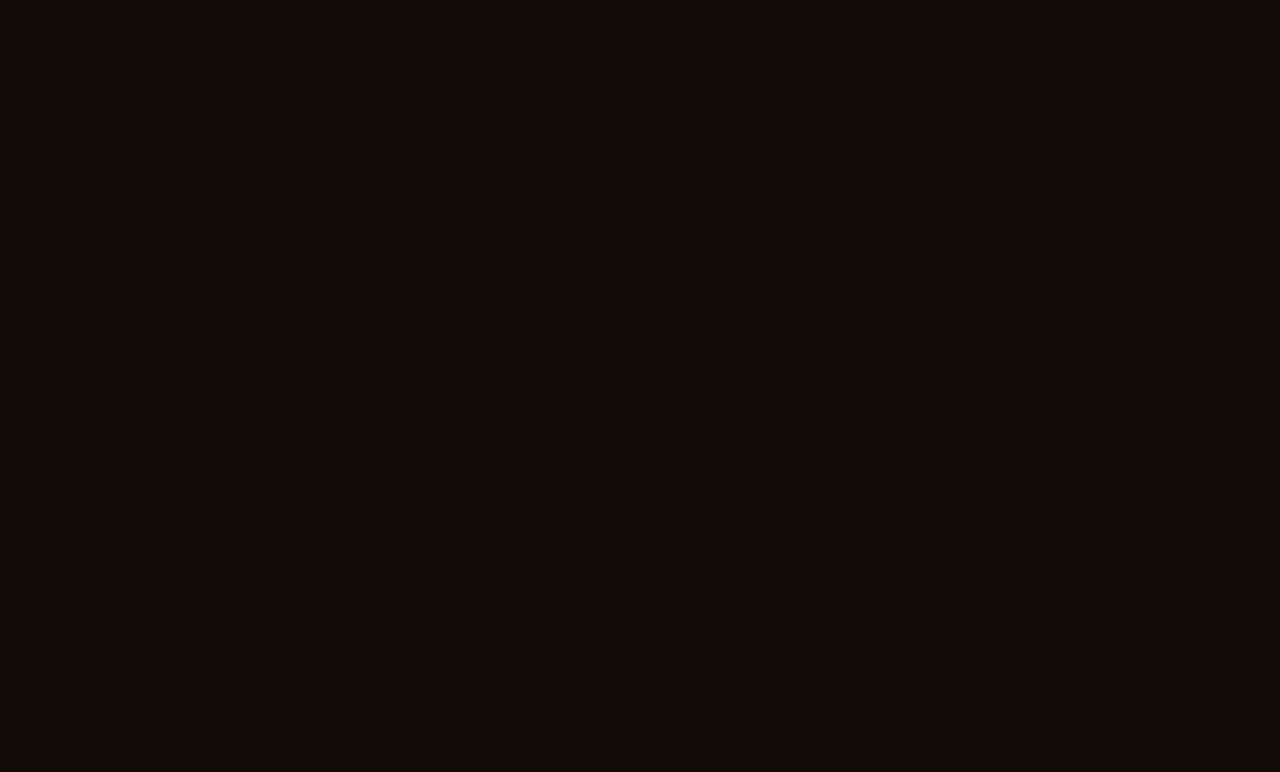
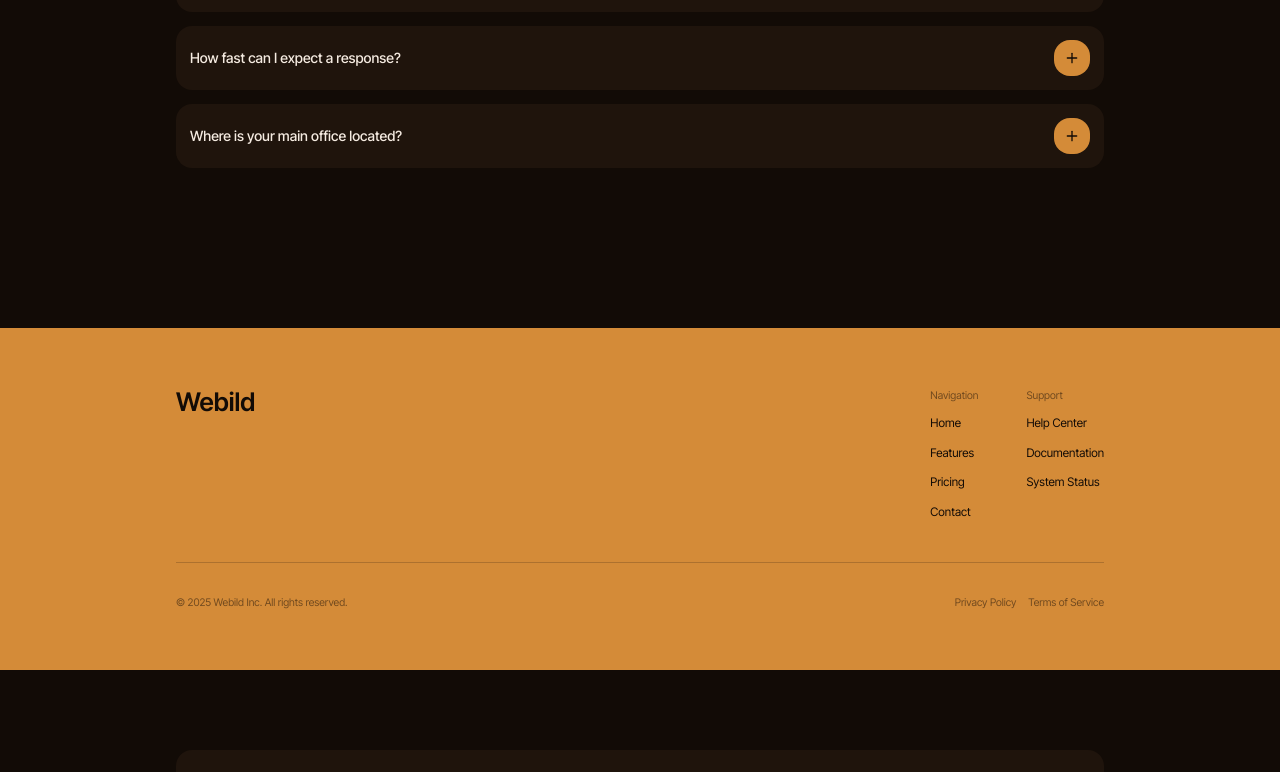
Before and after one commit to dmytro-webild/78870c5f-d4cf-4edf-a522-392944933867, a React (Vite) app: page /contact in a window 1280 px wide. Before the commit this address had no page. Shown: the part 1115-1887 px from the top of the page. Before the commit the page ends 800 px from the top, so only its background shows below. Built offline with nearby package versions, Linux system fonts and the light colour scheme; a web font is replaced by a local one.

Commit message:
Bob AI: Add contact page

```diff
--- a/src/App.tsx
+++ b/src/App.tsx
@@ -3,12 +3,14 @@ import Layout from './components/Layout';
 import HomePage from './pages/HomePage';
 
 import ProductsPage from "@/pages/ProductsPage";
+import ContactPage from "@/pages/ContactPage";
 export default function App() {
   return (
     <Routes>
       <Route element={<Layout />}>
         <Route path="/" element={<HomePage />} />
         <Route path="/products" element={<ProductsPage />} />
+        <Route path="/contact" element={<ContactPage />} />
       </Route>
     </Routes>
   );
--- a/src/components/Layout.tsx
+++ b/src/components/Layout.tsx
@@ -37,6 +37,8 @@ export default function Layout() {
   },
   { name: "Order Online", href: "/order" },
   { name: "Products", href: "/products" },
+  { name: "Contact", href: "/contact" },
+
 
 
 ];
--- /dev/null
+++ b/src/pages/ContactPage.tsx
@@ -0,0 +1,73 @@
+import { routes } from "@/routes";
+import NavbarCentered from "@/components/ui/NavbarCentered";
+import ContactSplitForm from "@/components/sections/contact/ContactSplitForm";
+import FaqSimple from "@/components/sections/faq/FaqSimple";
+import FooterSimple from "@/components/sections/footer/FooterSimple";
+
+export default function ContactPage() {
+  const navItems = routes.map((r) => ({ name: r.label, href: r.path }));
+
+  return (
+    <div className="min-h-screen bg-background text-foreground">
+      <NavbarCentered
+        logo="Webild"
+        navItems={navItems}
+        ctaButton={{ text: "Get Started", href: "/contact" }}
+      />
+      <main className="pt-16">
+        <ContactSplitForm
+          tag="Contact Us"
+          title="We'd love to hear from you"
+          description="Send us a message and our dedicated team will get back to you within 24 hours."
+          inputs={[
+            { name: "fullName", type: "text", placeholder: "Your Full Name", required: true },
+            { name: "email", type: "email", placeholder: "you@example.com", required: true },
+            { name: "subject", type: "text", placeholder: "Subject", required: false },
+          ]}
+          textarea={{ name: "message", placeholder: "Tell us how we can help...", rows: 5, required: true }}
+          buttonText="Send Message"
+          imageSrc="https://images.unsplash.com/photo-1534536281715-e28d76689b4d?auto=format&fit=crop&w=1200&q=80"
+          textAnimation="slide-up"
+        />
+        <FaqSimple
+          tag="FAQ"
+          title="Frequently Asked Questions"
+          description="Have questions before reaching out? Find quick answers right here."
+          items={[
+            { question: "What are your support hours?", answer: "Our support team is available Monday through Friday, 9:00 AM to 6:00 PM EST." },
+            { question: "How fast can I expect a response?", answer: "We aim to respond to all inquiries within 24 business hours." },
+            { question: "Where is your main office located?", answer: "Our headquarters are based in San Francisco, CA with remote teams globally." },
+          ]}
+          textAnimation="fade-blur"
+        />
+      </main>
+      <FooterSimple
+        brand="Webild"
+        columns={[
+          {
+            title: "Navigation",
+            items: [
+              { label: "Home", href: "/" },
+              { label: "Features", href: "/features" },
+              { label: "Pricing", href: "/pricing" },
+              { label: "Contact", href: "/contact" },
+            ],
+          },
+          {
+            title: "Support",
+            items: [
+              { label: "Help Center", href: "#" },
+              { label: "Documentation", href: "#" },
+              { label: "System Status", href: "#" },
+            ],
+          },
+        ]}
+        copyright="© 2025 Webild Inc. All rights reserved."
+        links={[
+          { label: "Privacy Policy", href: "#" },
+          { label: "Terms of Service", href: "#" },
+        ]}
+      />
+    </div>
+  );
+}
--- a/src/routes.ts
+++ b/src/routes.ts
@@ -8,4 +8,5 @@ export const routes: Route[] = [
   { path: '/', label: 'Home', pageFile: 'HomePage' },
   { path: '/order', label: 'Order', pageFile: 'ProductsPage' },
   { path: '/products', label: 'Products', pageFile: 'ProductsPage' },
+  { path: '/contact', label: 'Contact', pageFile: 'ContactPage' },
 ];
```
